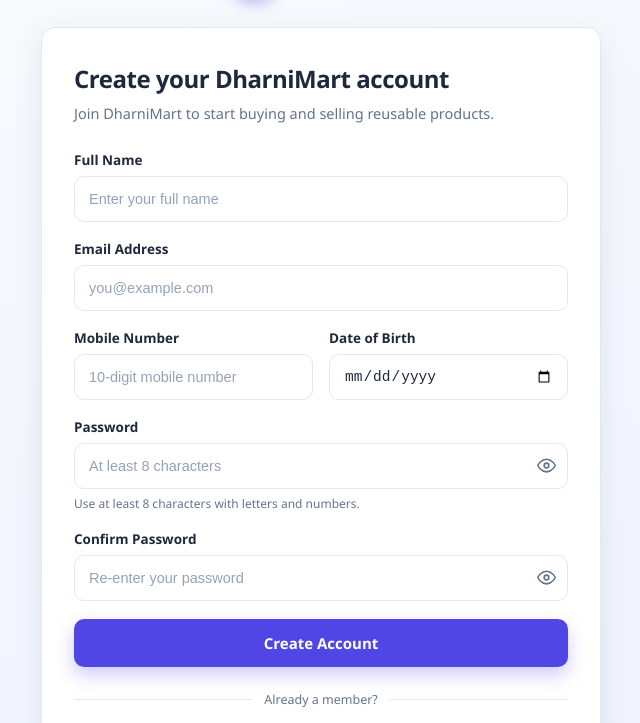
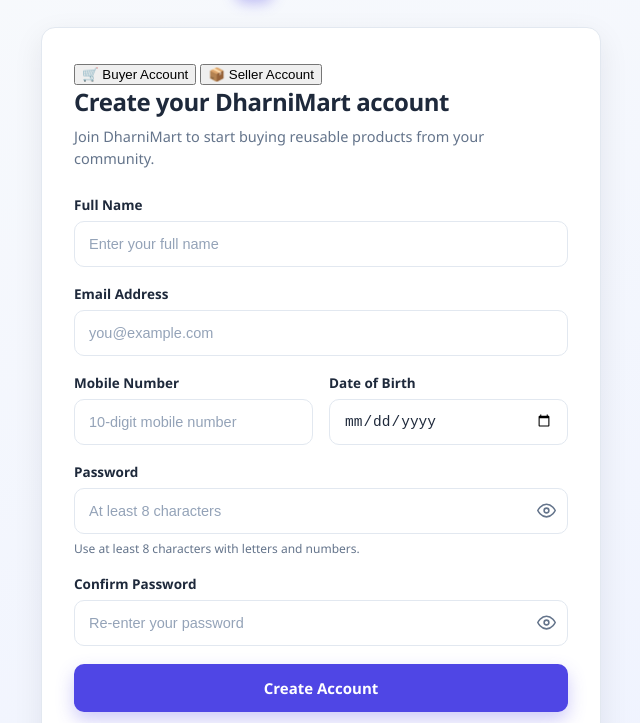
Before and after one commit to dharaniveni/Dharani-Mart, a website: page register.html in a window 1280 px wide. Shown: the part 59-782 px from the top of the page, without its empty margins (319-959 px from the left). Drawn offline with Linux system fonts and the light colour scheme; files that its build step writes are made by us from their sources.

Commit message:
Add files via upload

```diff
--- a/register.html
+++ b/register.html
@@ -35,12 +35,24 @@
       </div>
 
       <div id="registerFormWrap">
-        <h1 class="card-title">Create your DharniMart account</h1>
-        <p class="card-subtitle">Join DharniMart to start buying and selling reusable products.</p>
+        <div class="role-tabs" role="group" aria-label="Choose account type">
+          <button type="button" class="role-tab" data-role="buyer" aria-selected="true">
+            <span class="role-tab-icon">&#128722;</span>
+            <span class="role-tab-label">Buyer Account</span>
+          </button>
+          <button type="button" class="role-tab" data-role="seller" aria-selected="false">
+            <span class="role-tab-icon">&#128230;</span>
+            <span class="role-tab-label">Seller Account</span>
+          </button>
+        </div>
+
+        <h1 class="card-title" id="roleRegisterTitle">Create your DharniMart account</h1>
+        <p class="card-subtitle" id="roleRegisterSubtitle">Join DharniMart to start buying reusable products from your community.</p>
 
         <div id="registerAlert" class="alert alert-error" role="alert"></div>
 
         <form id="registerForm" novalidate>
+          <input type="hidden" id="role" name="role" value="buyer" />
           <div class="form-group">
             <label for="fullName">Full Name</label>
             <input type="text" id="fullName" name="fullName" placeholder="Enter your full name" autocomplete="name" />
```
